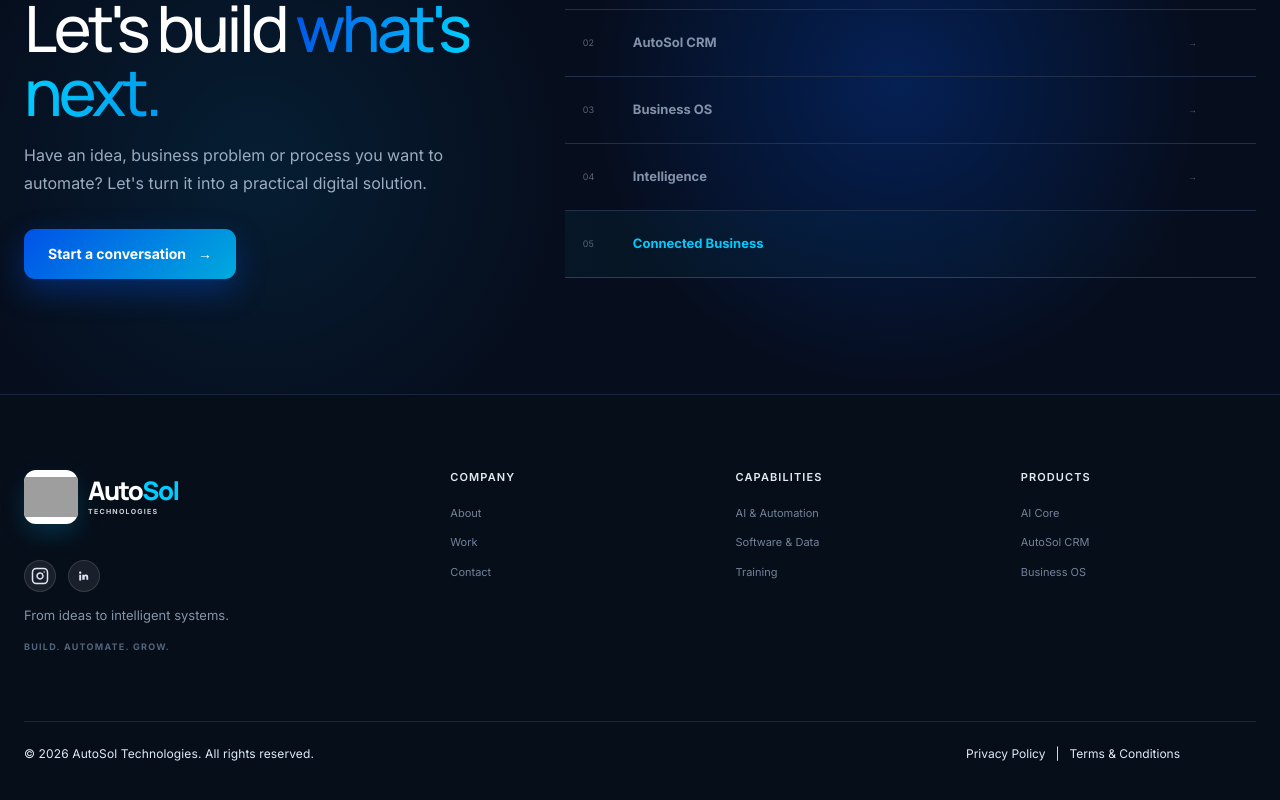
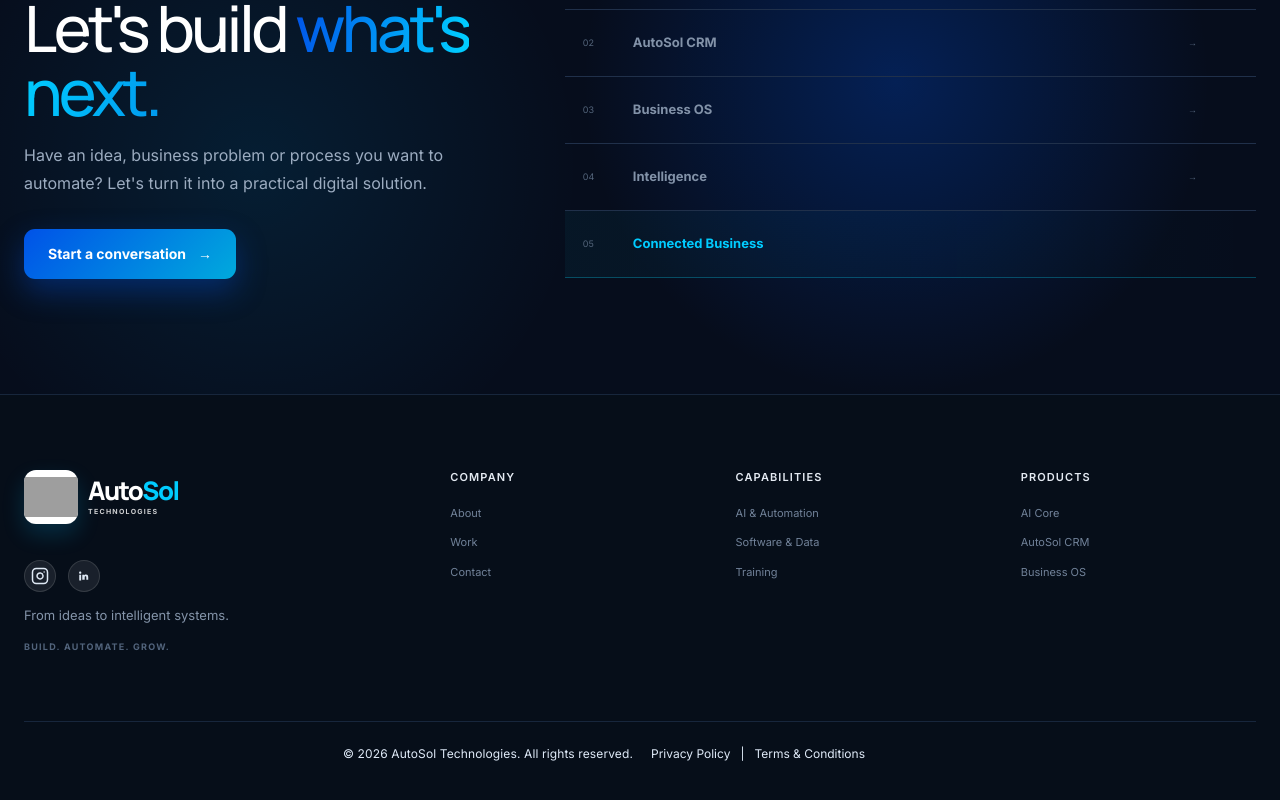
Before and after one commit to Ravi8788/AutoSol-web, a React (Vite) app: page / in a window 1280 px wide. Shown: the part 6891-7691 px from the top of the page. Built offline with nearby package versions, Linux system fonts and the light colour scheme; grey boxes are pictures that could not be loaded.

Commit message:
Restore compact legal footer row

```diff
--- a/src/index.css
+++ b/src/index.css
@@ -2065,10 +2065,11 @@
 .footer-bottom-inner {
   display: flex;
   align-items: center;
-  justify-content: space-between;
+  justify-content: center;
   gap: 12px 18px;
   flex-wrap: wrap;
-  padding-right: 76px;
+  width: 100%;
+  padding-right: 72px;
   box-sizing: border-box;
 }
 
@@ -2078,13 +2079,13 @@
   font-size: 12px;
   line-height: 1.4;
   letter-spacing: 0.01em;
-  text-align: left;
+  text-align: center;
 }
 
 .footer-policy-links {
   display: flex;
   align-items: center;
-  justify-content: flex-end;
+  justify-content: center;
   gap: 10px;
   flex-wrap: wrap;
   color: #dfeaf8;
```
